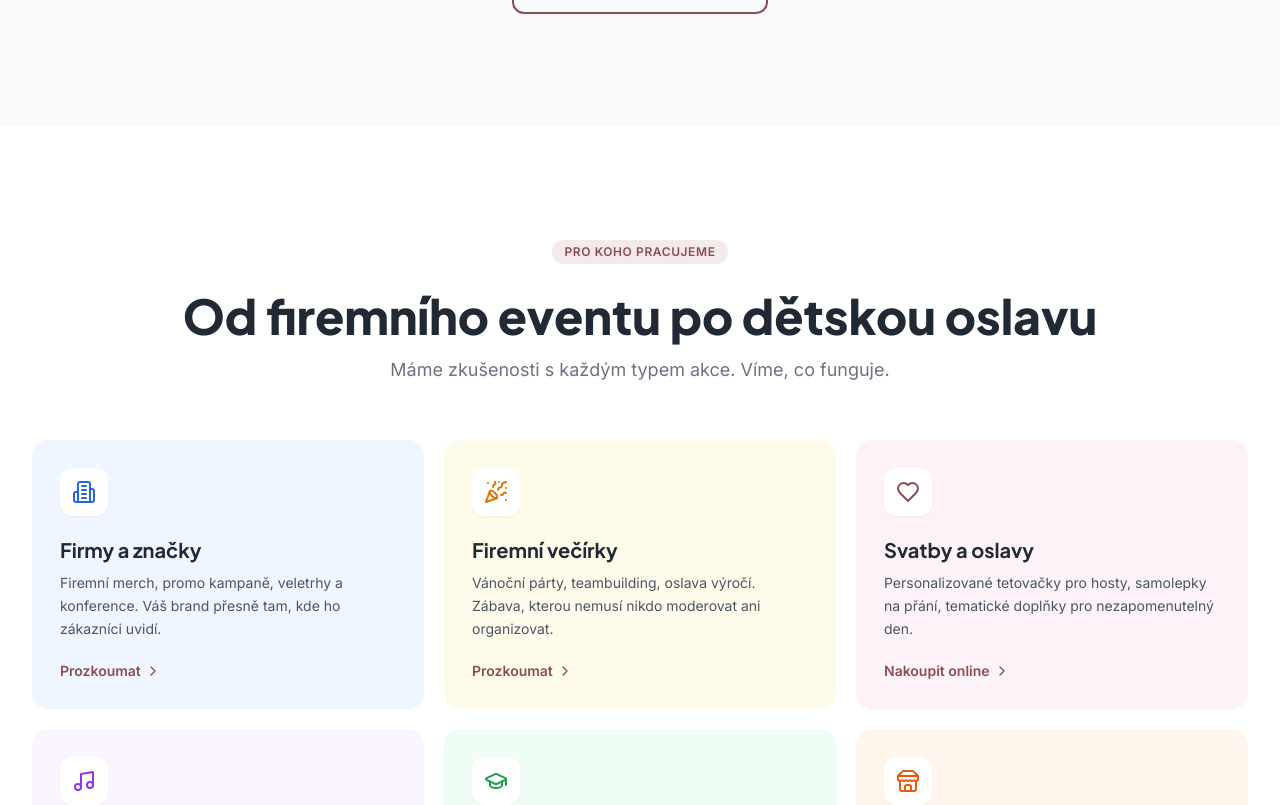
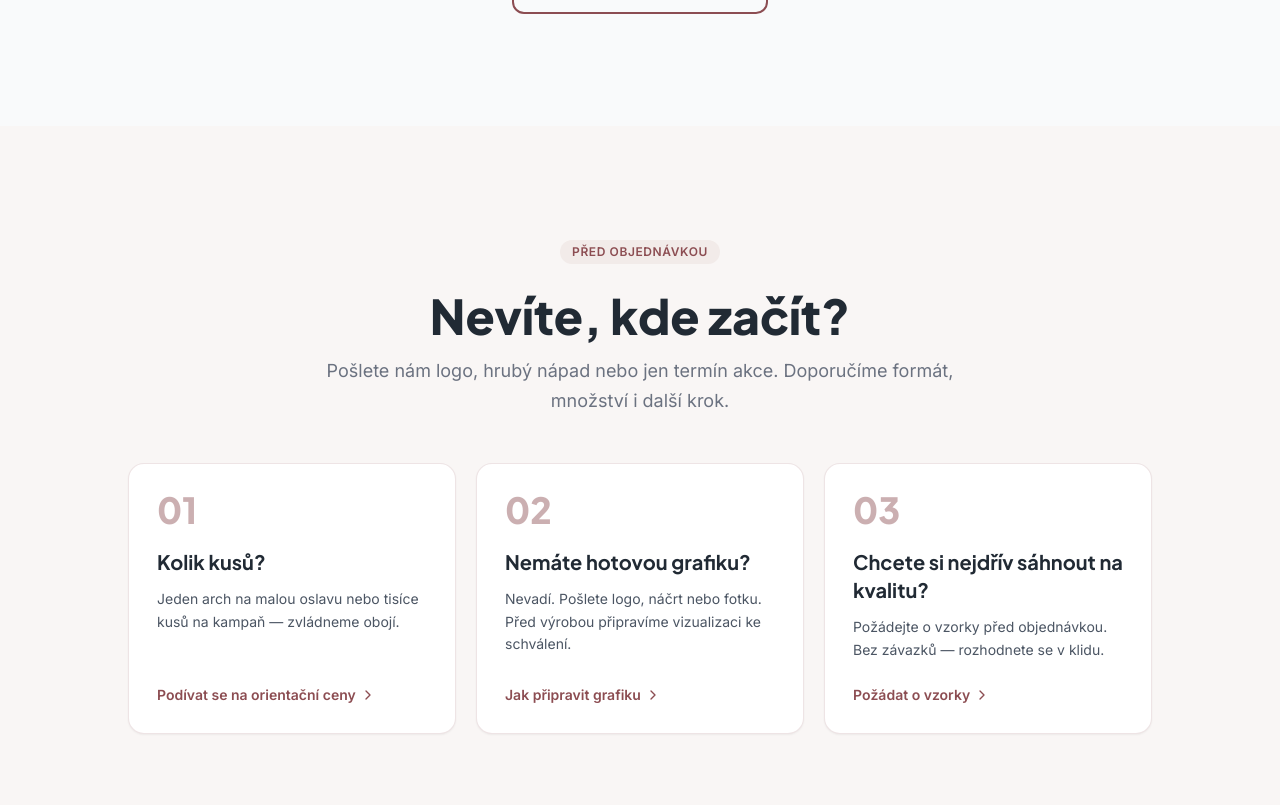
Before and after one commit to partyskincz-code/B2BWEB, a Next.js app: page / in a window 1280 px wide. Shown: the part 2960-3765 px from the top of the page. Built offline with nearby package versions, Linux system fonts and the light colour scheme; no server answers.

Commit message:
Improve B2B ordering guidance and contact messaging

```diff
--- a/app/(cs)/HomeContent.tsx
+++ b/app/(cs)/HomeContent.tsx
@@ -497,6 +497,64 @@ export default function HomePage() {
         </div>
       </section>
 
+      {/* ═══ PRŮVODCE OBJEDNÁVKOU ═══ */}
+      <section className="section-pad bg-brand-light/45">
+        <div className="container-pad">
+          <FadeUp className="text-center mb-12">
+            <span className="tag mb-4">
+              {lang === "en" ? "Before you order" : lang === "sk" ? "Pred objednávkou" : "Před objednávkou"}
+            </span>
+            <h2 className="text-4xl md:text-5xl font-display font-extrabold text-brand-secondary mt-3 mb-4">
+              {lang === "en" ? "Not sure where to start?" : lang === "sk" ? "Neviete, kde začať?" : "Nevíte, kde začít?"}
+            </h2>
+            <p className="text-gray-500 text-lg max-w-2xl mx-auto leading-relaxed">
+              {lang === "en"
+                ? "Send us a logo, a rough idea or just the date of your event. We will recommend the format, quantity and next step."
+                : lang === "sk"
+                ? "Pošlite nám logo, hrubý nápad alebo len termín akcie. Odporučíme formát, množstvo aj ďalší krok."
+                : "Pošlete nám logo, hrubý nápad nebo jen termín akce. Doporučíme formát, množství i další krok."}
+            </p>
+          </FadeUp>
+
+          <div className="grid grid-cols-1 md:grid-cols-3 gap-5 max-w-5xl mx-auto">
+            {[
+              {
+                number: "01",
+                title: lang === "en" ? "How many pieces?" : lang === "sk" ? "Koľko kusov?" : "Kolik kusů?",
+                body: lang === "en" ? "One sheet for a small celebration or thousands for a campaign — both are possible." : lang === "sk" ? "Jeden arch na malú oslavu alebo tisíce kusov na kampaň — zvládneme oboje." : "Jeden arch na malou oslavu nebo tisíce kusů na kampaň — zvládneme obojí.",
+                link: href("/cenik"),
+                cta: lang === "en" ? "See indicative prices" : lang === "sk" ? "Pozrieť orientačné ceny" : "Podívat se na orientační ceny",
+              },
+              {
+                number: "02",
+                title: lang === "en" ? "No finished artwork?" : lang === "sk" ? "Nemáte hotový dizajn?" : "Nemáte hotovou grafiku?",
+                body: lang === "en" ? "No problem. Send a logo, sketch or photo. We will prepare a visual proof before production." : lang === "sk" ? "Nevadí. Pošlite logo, náčrt alebo fotku. Pred výrobou pripravíme vizualizáciu na schválenie." : "Nevadí. Pošlete logo, náčrt nebo fotku. Před výrobou připravíme vizualizaci ke schválení.",
+                link: href("/poradna/jak-pripravit-podklady-pro-tisk-tetovacek"),
+                cta: lang === "en" ? "How to prepare artwork" : lang === "sk" ? "Ako pripraviť grafiku" : "Jak připravit grafiku",
+              },
+              {
+                number: "03",
+                title: lang === "en" ? "Want to try first?" : lang === "sk" ? "Chcete najprv skúsiť vzorku?" : "Chcete si nejdřív sáhnout na kvalitu?",
+                body: lang === "en" ? "Ask for samples before ordering. No commitment — just a calm way to decide." : lang === "sk" ? "Vyžiadajte si vzorky pred objednávkou. Bez záväzkov — jednoducho sa rozhodnete v pokoji." : "Požádejte o vzorky před objednávkou. Bez závazků — rozhodnete se v klidu.",
+                link: href("/kontakt"),
+                cta: lang === "en" ? "Ask for samples" : lang === "sk" ? "Požiadať o vzorky" : "Požádat o vzorky",
+              },
+            ].map((guide, i) => (
+              <FadeUp key={guide.number} delay={i * 0.1}>
+                <div className="bg-white rounded-2xl border border-brand-primary/15 p-7 h-full flex flex-col shadow-sm">
+                  <span className="text-brand-primary/45 text-4xl font-display font-extrabold leading-none mb-5">{guide.number}</span>
+                  <h3 className="font-display font-bold text-brand-secondary text-xl mb-3">{guide.title}</h3>
+                  <p className="text-gray-600 text-sm leading-relaxed flex-1 mb-6">{guide.body}</p>
+                  <Link href={guide.link} className="text-brand-primary text-sm font-semibold inline-flex items-center gap-1 hover:gap-2 transition-all">
+                    {guide.cta}<ChevronRight size={16} />
+                  </Link>
+                </div>
+              </FadeUp>
+            ))}
+          </div>
+        </div>
+      </section>
+
       {/* ═══ SEGMENTY ═══ */}
       <section className="section-pad bg-white">
         <div className="container-pad">
--- a/app/(cs)/jak-to-funguje/Content.tsx
+++ b/app/(cs)/jak-to-funguje/Content.tsx
@@ -704,7 +704,7 @@ export default function JakToFunguePage() {
             </h2>
             <p className="text-gray-500 text-lg mb-8 max-w-lg mx-auto">
               {lang === "en"
-                ? "Send us a brief today and you'll have a quote and a design within 24 hours."
+                ? "Send us a brief today and you'll have a quote within 24 hours and a design within 48 hours."
                 : lang === "sk"
                 ? "Pošlite nám zadanie ešte dnes a do 24 hodín máte kalkuláciu aj návrh."
                 : "Pošlete nám zadání ještě dnes a do 24 hodin máte kalkulaci i návrh."}
--- a/app/(cs)/jak-to-funguje/page.tsx
+++ b/app/(cs)/jak-to-funguje/page.tsx
@@ -5,7 +5,7 @@ import { languageAlternates } from "@/lib/localization";
 export const metadata: Metadata = {
   title: "Jak probíhá zakázka, od poptávky po dodání",
   description:
-    "Pět kroků od poptávky k dodání. Odpověď do 24 hodin, grafický návrh do 24 hodin od briefu, výroba 5 až 20 pracovních dní. Časté otázky a záruky.",
+    "Pět kroků od poptávky k dodání. Odpověď do 24 hodin, grafický návrh do 48 hodin od briefu, výroba 5 až 20 pracovních dní. Časté otázky a záruky.",
   alternates: {
     canonical: "/jak-to-funguje",
     languages: languageAlternates("/jak-to-funguje"),
@@ -13,7 +13,7 @@ export const metadata: Metadata = {
   openGraph: {
     title: "Jak probíhá zakázka, od poptávky po dodání | Make the Moment",
     description:
-      "Pět kroků od poptávky k dodání. Odpověď do 24 hodin, grafický návrh do 24 hodin od briefu, výroba 5 až 20 pracovních dní. Časté otázky a záruky.",
+      "Pět kroků od poptávky k dodání. Odpověď do 24 hodin, grafický návrh do 48 hodin od briefu, výroba 5 až 20 pracovních dní. Časté otázky a záruky.",
     url: "/jak-to-funguje",
     images: [
       {
--- a/app/(cs)/poradna/zabava-na-firemni-vecirek/page.tsx
+++ b/app/(cs)/poradna/zabava-na-firemni-vecirek/page.tsx
@@ -136,7 +136,7 @@ const data: Clanek = {
     },
     {
       "typ": "tip",
-      "text": "Napište nám termín večírku a přibližný počet lidí. Do 24 hodin dostanete kalkulaci i první grafický návrh motivu, zdarma a nezávazně."
+      "text": "Napište nám termín večírku a přibližný počet lidí. Do 24 hodin dostanete kalkulaci a do 48 hodin první grafický návrh motivu, zdarma a nezávazně."
     }
   ],
   "dalsi": [
--- a/app/(cs)/tetovacky-na-firemni-vecirek/page.tsx
+++ b/app/(cs)/tetovacky-na-firemni-vecirek/page.tsx
@@ -187,7 +187,7 @@ const sluzbaSchema = {
   "provider": {
     "@id": "https://www.makethemoment.cz/#organizace"
   },
-  "description": "Tetovačky s firemní hláškou nebo logem na firemní večírek a vánoční párty. Bez minimálního množství, grafika do 24 hodin.",
+  "description": "Tetovačky s firemní hláškou nebo logem na firemní večírek a vánoční párty. Bez minimálního množství, grafický návrh do 48 hodin.",
   "areaServed": [
     {
       "@type": "Country",
--- a/app/(cs)/tetovacky-na-veletrh/page.tsx
+++ b/app/(cs)/tetovacky-na-veletrh/page.tsx
@@ -42,7 +42,7 @@ const data: Prilezitost = {
   "duvody": [
     "Malé formáty A6 a A7 se rozdávají nejsnáz a nejvíc se použijí",
     "Jeden dodavatel na tetovačky, samolepky i tiskoviny, jeden vizuální styl",
-    "Kalkulace do 24 hodin, grafický návrh do 24 hodin od briefu",
+    "Kalkulace do 24 hodin, grafický návrh do 48 hodin od briefu",
     "Vyrobíme i malou sérii na jednorázový veletrh",
     "Podklady si zpracujeme sami, stačí poslat logo"
   ],
--- a/lib/localization.ts
+++ b/lib/localization.ts
@@ -33,9 +33,9 @@ const pageMetadata = {
     en: ["Custom tattoos, stickers and print materials, price list", "Temporary tattoos from CZK 8, stickers from CZK 3 and print materials from CZK 8 per piece. A4 to A7 formats, certified materials and downloadable price list."],
   },
   "/jak-to-funguje": {
-    cs: ["Jak probíhá zakázka, od poptávky po dodání", "Pět kroků od poptávky k dodání. Odpověď do 24 hodin, grafický návrh do 24 hodin od briefu, výroba 5 až 20 pracovních dní. Časté otázky a záruky."],
-    sk: ["Ako prebieha zákazka, od dopytu po dodanie", "Päť krokov od dopytu po dodanie. Odpoveď do 24 hodín, grafický návrh do 24 hodín od zadania a výroba 5 až 20 pracovných dní."],
-    en: ["How an order works, from inquiry to delivery", "Five steps from inquiry to delivery. Response within 24 hours, design within 24 hours of the brief and production in 5 to 20 business days."],
+    cs: ["Jak probíhá zakázka, od poptávky po dodání", "Pět kroků od poptávky k dodání. Odpověď do 24 hodin, grafický návrh do 48 hodin od briefu, výroba 5 až 20 pracovních dní. Časté otázky a záruky."],
+    sk: ["Ako prebieha zákazka, od dopytu po dodanie", "Päť krokov od dopytu po dodanie. Odpoveď do 24 hodín, grafický návrh do 48 hodín od zadania a výroba 5 až 20 pracovných dní."],
+    en: ["How an order works, from inquiry to delivery", "Five steps from inquiry to delivery. Response within 24 hours, design within 48 hours of the brief and production in 5 to 20 business days."],
   },
   "/reference": {
     cs: ["Reference: tetovačky s logem pro firmy", "Reálné zakázky pro got2b, MOREAU AGRI, NaZemi nebo Ekocentrum Vydra. Fotky hotových tetovaček, přebalů a tiskovin na míru."],
--- a/lib/translations.ts
+++ b/lib/translations.ts
@@ -75,7 +75,7 @@ const cs: Record<string, string> = {
   "process.step": "Krok",
   "process.1.title": "Pošlete poptávku",
   "process.1.desc": "Vyplňte formulář nebo nám napište email. Potřebujeme jen typ produktu, množství a termín.",
-  "process.2.title": "Návrh do 24 hodin",
+  "process.2.title": "Grafický návrh do 48 hodin",
   "process.2.desc": "Náš grafik připraví vizualizaci nebo zpracuje váš design. Schvalujete online, jednoduše.",
   "process.3.title": "Výroba & dodání",
   "process.3.desc": "Spustíme výrobu a doručíme přímo k vám. Podle velikosti a složitosti projektu to je 5 až 20 pracovních dní od schválení.",
@@ -219,7 +219,7 @@ const en: Record<string, string> = {
   "process.step": "Step",
   "process.1.title": "Send an inquiry",
   "process.1.desc": "Fill in the form or email us. We just need the product type, quantity and deadline.",
-  "process.2.title": "Design within 24 hours",
+  "process.2.title": "Artwork within 48 hours",
   "process.2.desc": "Our designer prepares a visualization or processes your design. You approve online, simply.",
   "process.3.title": "Production & delivery",
   "process.3.desc": "We start production and deliver directly to you. Depending on the size and complexity of the project it takes 5 to 20 business days from approval.",
@@ -363,7 +363,7 @@ const sk: Record<string, string> = {
   "process.step": "Krok",
   "process.1.title": "Pošlite dopyt",
   "process.1.desc": "Vyplňte formulár alebo nám napíšte email. Potrebujeme len typ produktu, množstvo a termín.",
-  "process.2.title": "Návrh do 24 hodín",
+  "process.2.title": "Grafický návrh do 48 hodín",
   "process.2.desc": "Náš grafik pripraví vizualizáciu alebo spracuje váš dizajn. Schvaľujete online, jednoducho.",
   "process.3.title": "Výroba & doručenie",
   "process.3.desc": "Spustíme výrobu a doručíme priamo k vám. Podľa veľkosti a zložitosti projektu to je 5 až 20 pracovných dní od schválenia.",
```
Also changed, not shown: app/(cs)/tetovacky-na-firemni-event/page.tsx (+6 -6 lines).
